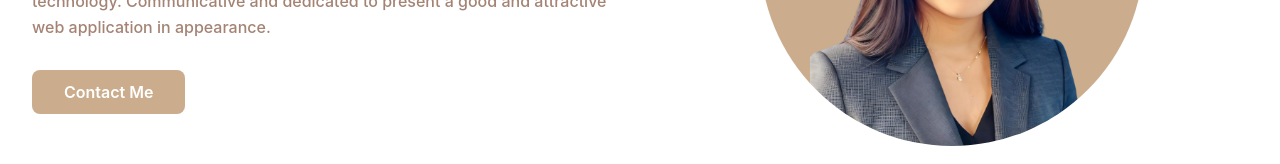
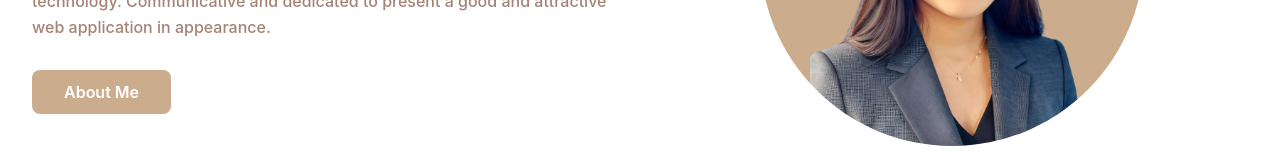
Before and after one commit to siskafks/portofolio, a website: page index.html in a window 1280 px wide. Shown: the part 382-546 px from the top of the page. Drawn offline with Linux system fonts and the light colour scheme.

Commit message:
Update index.html

```diff
--- a/index.html
+++ b/index.html
@@ -52,7 +52,7 @@
                     <h2 class="font-medium text-secondary text-lg mb-5 lg:text-2xl">Front End Developer | Web Developer</h2>
                     <p class="font-medium text-secondary mb-10 leading-relaxed">Passionate Informatics Engineering student with a focus on web development. Proficient in JavaScript and experienced in all areas of web technology. Communicative and dedicated to present a good and attractive web application in appearance.</p>
 
-                    <a href="#" class="text-base font-semibold text-white bg-primary py-3 px-8 rounded-lg hover:shadow-lg hover:opacity-80 transition duration-300 ease-in-out">Contact Me</a>
+                    <a href="#about" class="text-base font-semibold text-white bg-primary py-3 px-8 rounded-lg hover:shadow-lg hover:opacity-80 transition duration-300 ease-in-out">About Me</a>
                 </div>
                 <div class="w-full self-end px-4 lg:w-1/2">
                     <div class="relative mt-10 lg:mt-0 lg:right-0">
```
